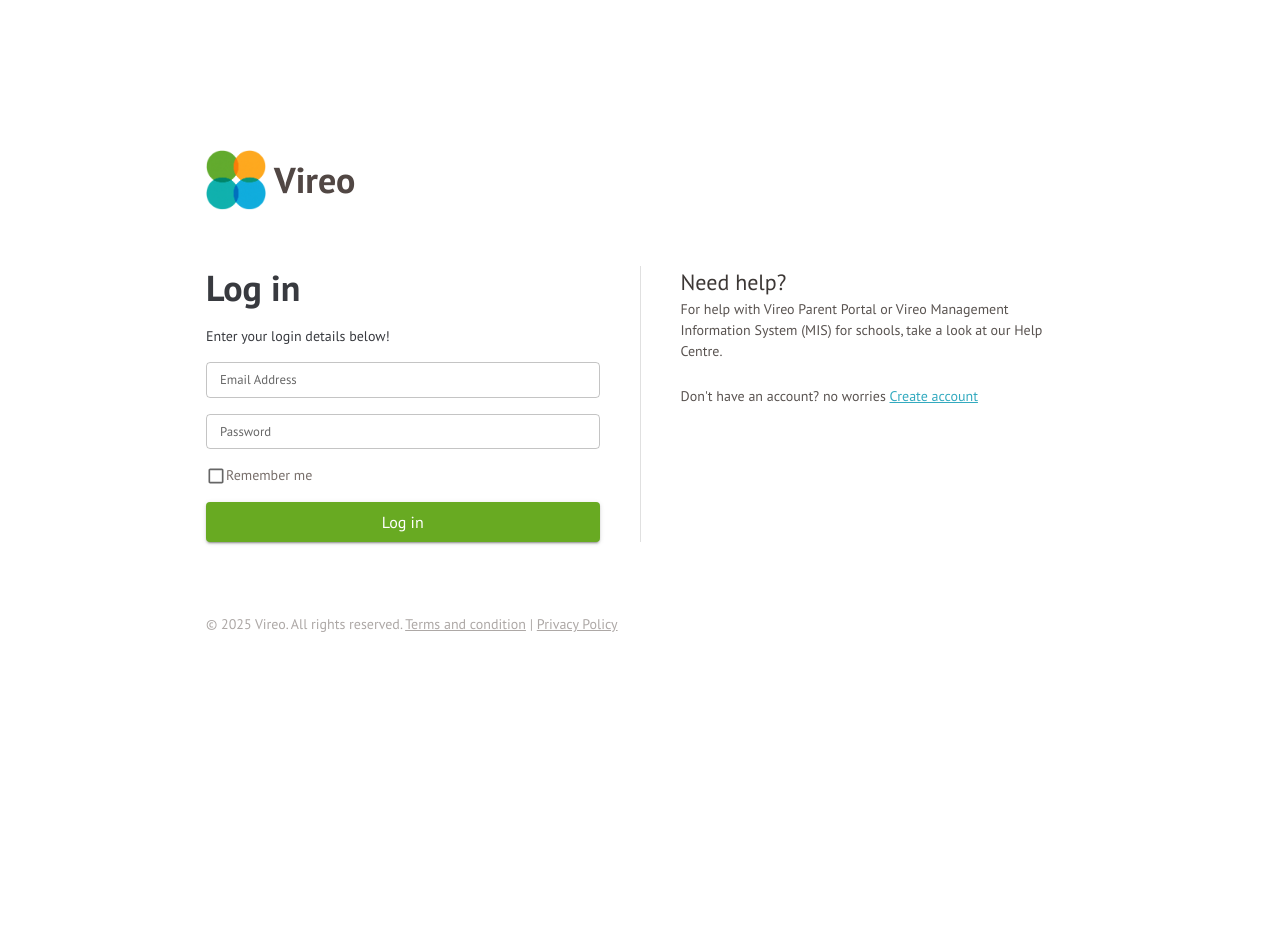
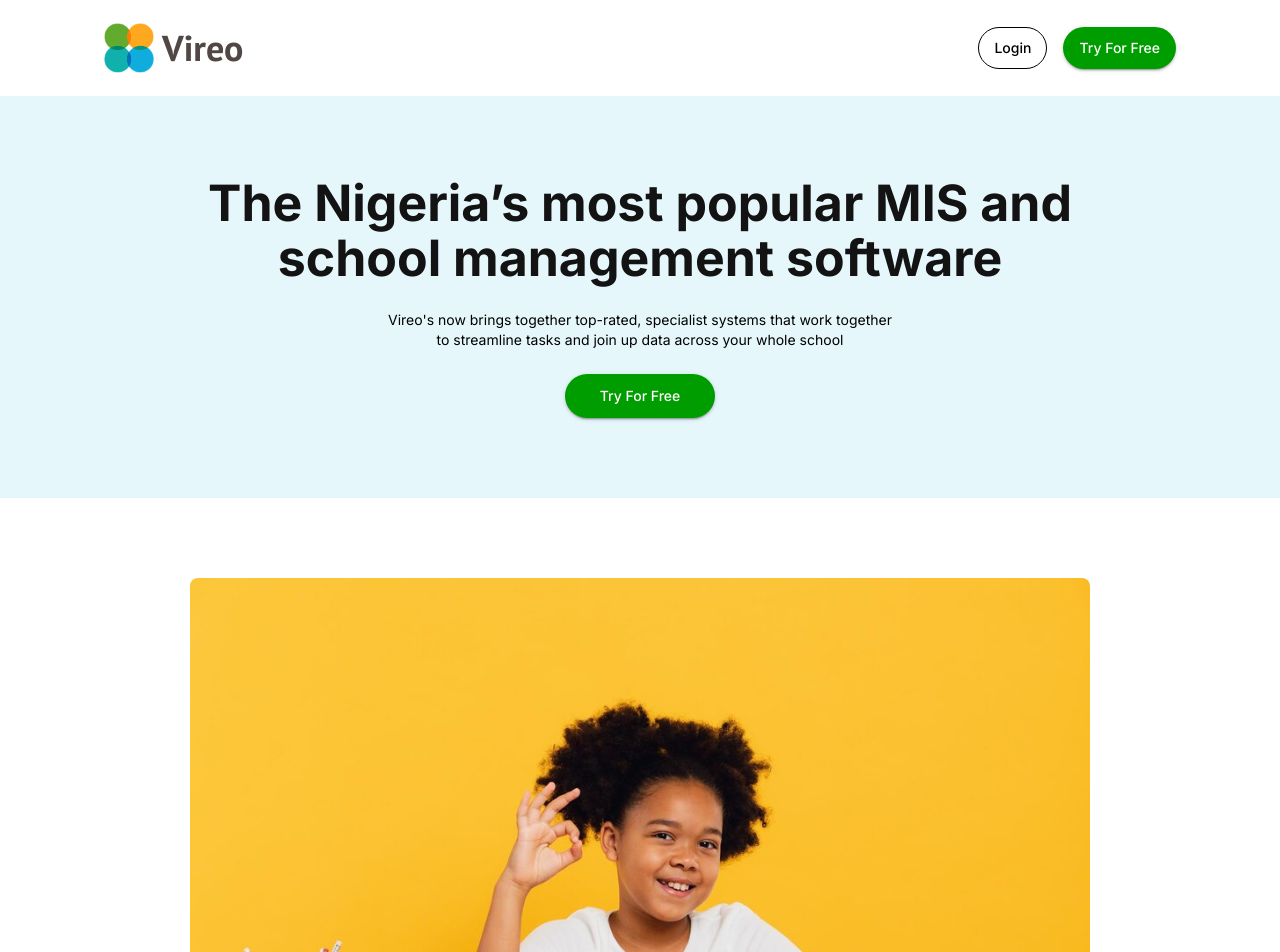
Before and after one commit to hussainibulama/school_web, a React (Create React App) app: page / in a window 1280 px wide. Shown: the top 952 px of the page. Before the commit the page ends 800 px from the top, so only its background shows below. Built offline with nearby package versions, Linux system fonts and the light colour scheme.

Commit message:
push landing page

```diff
--- a/src/assets/index.tsx
+++ b/src/assets/index.tsx
@@ -1,5 +1,6 @@
 // png
 export { default as Logo } from './png/logo-vireo.png';
+export { default as LandingPageMainBg } from './png/bg2.jpg';
 
 //svg
 export { ReactComponent as DashboardIcon } from './svg/dashboard.svg';
--- a/src/components/auth-wrapper/index.tsx
+++ b/src/components/auth-wrapper/index.tsx
@@ -16,7 +16,7 @@ const AuthWrapper = ({ children }: { children: ReactNode }) => {
   useEffect(() => {
     const handleAuthExpired = () => {
       if (!email || !schoolId) {
-        navigate('/', { replace: true });
+        navigate('/login', { replace: true });
         return;
       }
       setIsLoginRequired(true);
@@ -25,11 +25,13 @@ const AuthWrapper = ({ children }: { children: ReactNode }) => {
     window.addEventListener(CUSTOM_EVENT_TOKEN_EXPIRE, handleAuthExpired);
     return () => window.removeEventListener(CUSTOM_EVENT_TOKEN_EXPIRE, handleAuthExpired);
   }, [email, schoolId, navigate]);
+
   useEffect(() => {
     if (!email && !isLoading) {
-      navigate('/', { replace: true });
+      navigate('/login', { replace: true });
     }
   }, [email, navigate, isLoading]);
+
   return (
     <Fragment>
       {isLoading && <Loader />}
--- a/src/components/top-nav/index.tsx
+++ b/src/components/top-nav/index.tsx
@@ -51,7 +51,7 @@ const TopNav = () => {
 
   const handleLogout = () => {
     localStorage.removeItem(AUTH_STORAGE_KEY);
-    navigate('/', { replace: true });
+    navigate('/login', { replace: true });
     handleMenuClose();
   };
 
--- a/src/container/logo-vireo/index.tsx
+++ b/src/container/logo-vireo/index.tsx
@@ -8,6 +8,7 @@ type LogoVireoProps = {
   logoSize?: number; // width in px
   nameSize?: number | string; // e.g. '24px' or 24
   centered?: boolean;
+  textColor?: string;
   gap?: number;
 };
 
@@ -18,6 +19,7 @@ export default function LogoVireo({
   nameSize = 36,
   centered = false,
   gap = 1,
+  textColor,
 }: LogoVireoProps) {
   const theme = useTheme();
 
@@ -49,7 +51,7 @@ export default function LogoVireo({
             fontFamily: theme.typography.fontFamily,
             fontSize: nameSize,
             fontWeight: 600,
-            color: '#514744',
+            color: textColor || '#514744',
           }}
         >
           {APP_NAME}
--- /dev/null
+++ b/src/pages/home-page/container/header/index.tsx
@@ -0,0 +1,75 @@
+import React from 'react';
+import { AppBar, Toolbar, Box, Button } from '@mui/material';
+import { LogoVireo } from '../../../../container';
+import { useNavigate } from 'react-router';
+const Header: React.FC = () => {
+  const navigate = useNavigate();
+
+  //   const theme = useTheme();
+  //   const isMobile = useMediaQuery(theme.breakpoints.down('sm'));
+
+  return (
+    <AppBar
+      position='sticky'
+      color='transparent'
+      elevation={0}
+      sx={{
+        px: { xs: 0, sm: 10 },
+        py: { xs: 2, sm: 2 },
+        backdropFilter: 'blur(10px)',
+        background: '#fff',
+      }}
+    >
+      <Toolbar sx={{ justifyContent: 'space-between', flexWrap: 'wrap', gap: { xs: 2, sm: 0 } }}>
+        {/* Logo */}
+        <Box>
+          <LogoVireo logoSize={50} />
+        </Box>
+
+        {/* Buttons */}
+        <Box sx={{ display: 'flex', gap: 2 }}>
+          <Button
+            variant='outlined'
+            onClick={() => navigate('/login')}
+            sx={{
+              py: 1,
+              color: 'black',
+              borderColor: 'black',
+              borderRadius: '999px',
+              backgroundColor: 'white',
+              fontFamily: 'Inter, "sans-serif"',
+              textTransform: 'capitalize',
+              '&:hover': {
+                fontFamily: 'Inter, "sans-serif"',
+                backgroundColor: 'black',
+                color: 'white',
+              },
+            }}
+          >
+            Login
+          </Button>
+          <Button
+            variant='contained'
+            onClick={() => navigate('/signup')}
+            sx={{
+              py: 1,
+              backgroundColor: '#009d00',
+              fontFamily: 'Inter, "sans-serif"',
+              color: 'white',
+              borderRadius: '999px',
+              textTransform: 'capitalize',
+              '&:hover': {
+                fontFamily: 'Inter, "sans-serif"',
+                backgroundColor: '#007c00',
+              },
+            }}
+          >
+            Try for Free
+          </Button>
+        </Box>
+      </Toolbar>
+    </AppBar>
+  );
+};
+
+export default Header;
--- /dev/null
+++ b/src/pages/home-page/container/index.ts
@@ -0,0 +1 @@
+export { default as Header } from './header';
--- /dev/null
+++ b/src/pages/home-page/index.tsx
@@ -0,0 +1,211 @@
+import { Header } from './container';
+import { Box, Button, Typography } from '@mui/material';
+import { LandingPageMainBg } from '../../assets';
+import { LogoVireo } from '../../container';
+import { useNavigate } from 'react-router';
+
+export default function HomePage() {
+  const navigate = useNavigate();
+
+  return (
+    <Box>
+      <Header />
+      <Box
+        display='flex'
+        flexDirection='column'
+        pt={2}
+        sx={{
+          justifyContent: 'center',
+          alignItems: 'center',
+          gap: 3,
+          py: 10,
+          background: 'rgba(15, 172, 220, 0.1)', //#eacda0ff
+        }}
+      >
+        <Typography
+          sx={{
+            color: '#131313',
+            fontSize: { xs: '35px', sm: '50px' },
+            width: { xs: '90%', sm: '70%' },
+            fontFamily: 'Inter, "sans-serif"',
+            textAlign: 'center',
+            lineHeight: { xs: '45px', sm: '55px' },
+            fontWeight: 700,
+          }}
+        >
+          The Nigeria’s most popular MIS and school management software
+        </Typography>
+        <Typography
+          variant='body2'
+          sx={{
+            fontFamily: 'Inter, "sans-serif"',
+            textAlign: 'center',
+            width: { xs: '90%', sm: '40%' },
+            fontSize: '14px',
+          }}
+        >
+          Vireo's now brings together top-rated, specialist systems that work together to streamline
+          tasks and join up data across your whole school
+        </Typography>
+        <Button
+          variant='contained'
+          onClick={() => navigate('/signup')}
+          sx={{
+            py: 1.2,
+            px: 1,
+            width: 150,
+            backgroundColor: '#009d00',
+            fontFamily: 'Inter, "sans-serif"',
+            color: 'white',
+            borderRadius: '999px',
+            textTransform: 'capitalize',
+            '&:hover': {
+              fontFamily: 'Inter, "sans-serif"',
+              backgroundColor: '#007c00',
+            },
+          }}
+        >
+          Try for Free
+        </Button>
+      </Box>
+      <Box
+        sx={{
+          display: 'flex',
+          justifyContent: 'center',
+          width: '100%',
+          my: { xs: 0, sm: 10 },
+        }}
+      >
+        <Box
+          component='img'
+          src={LandingPageMainBg}
+          sx={{
+            borderRadius: { xs: 0, sm: 2 },
+            width: { xs: '100%', sm: 900 },
+            height: { xs: 300, sm: 'auto' },
+            objectFit: { xs: 'cover', sm: 'contain' },
+          }}
+        />
+      </Box>
+      <Box
+        sx={{
+          display: 'flex',
+          flexDirection: 'column',
+          justifyContent: 'center',
+          alignItems: 'center',
+          width: '100%',
+          mt: { xs: 5, sm: 0 },
+          mb: { xs: 5, sm: 5 },
+        }}
+      >
+        <Typography
+          sx={{
+            color: '#16140c',
+            fontSize: 32,
+            fontFamily: 'Inter, "sans-serif"',
+            textAlign: 'center',
+            fontWeight: 600,
+            lineHeight: { xs: '35px', sm: '55px' },
+          }}
+        >
+          Bring your whole school together
+        </Typography>
+        <Typography
+          variant='body2'
+          sx={{
+            fontFamily: 'Inter, "sans-serif"',
+            textAlign: 'center',
+            width: { xs: '90%', sm: '40%' },
+            my: { xs: 2, sm: 1 },
+          }}
+        >
+          Vireo's School MIS is the heart of operations and data for schools of all sizes and
+          phases. Find out why more schools are switching to Arbor than any other cloud MIS.
+        </Typography>
+        <Button
+          variant='contained'
+          onClick={() => navigate('/signup')}
+          sx={{
+            py: 1.2,
+            px: 1,
+            width: 150,
+            backgroundColor: '#009d00',
+            fontFamily: 'Inter, "sans-serif"',
+            color: 'white',
+            borderRadius: '999px',
+            textTransform: 'capitalize',
+            '&:hover': {
+              fontFamily: 'Inter, "sans-serif"',
+              backgroundColor: '#007c00',
+            },
+          }}
+        >
+          Try for Free
+        </Button>
+      </Box>
+
+      {/* <Box
+        sx={{
+          position: 'relative',
+          height: 700,
+          width: '100%',
+          backgroundImage: `url(${LandingPageMainBg})`,
+          backgroundSize: 'cover',
+          backgroundPosition: '70% center',
+          backgroundRepeat: 'no-repeat',
+          display: 'flex',
+          justifyContent: 'center',
+          alignItems: 'center',
+        }}
+      >
+        <Typography
+          sx={{
+            color: 'white',
+            fontSize: 105,
+            width: '60%',
+            fontFamily: 'Inter, "sans-serif"',
+            textAlign: 'center',
+          }}
+        >
+          Choose a{' '}
+          <Box component='span' sx={{ fontStyle: 'italic' }}>
+            better
+          </Box>{' '}
+          way to work
+        </Typography>
+      </Box> */}
+      <Box
+        sx={{
+          px: { xs: 3, sm: 15 },
+          py: 10,
+          background: '#0e9b98ff',
+          display: 'flex',
+          flexDirection: 'column',
+          gap: 3,
+        }}
+      >
+        <LogoVireo textColor='white' />
+        <Typography
+          variant='body2'
+          sx={{
+            fontSize: { xs: 16, sm: 20 },
+            color: 'white',
+          }}
+        >
+          UK: A2 NN Central Building, <br />
+          Sheep Street NN1 2LU, Northampton.
+        </Typography>
+        <Typography
+          variant='body2'
+          sx={{
+            fontSize: { xs: 16, sm: 20 },
+            color: 'white',
+          }}
+        >
+          NG: 12 Floor 3 Apo Sparklight Mall <br />
+          Apo Abuja.
+        </Typography>
+      </Box>
+    </Box>
+  );
+}
--- a/src/pages/index.tsx
+++ b/src/pages/index.tsx
@@ -18,3 +18,4 @@ export { default as Session } from './session';
 export { default as Assessment } from './assessment';
 export { default as ViewAssessmentSubjects } from './view-assessment-subjects';
 export { default as AddSubjectScore } from './add-subject-score';
+export { default as HomePage } from './home-page';
--- a/src/routes/routes.tsx
+++ b/src/routes/routes.tsx
@@ -19,13 +19,14 @@ import {
   Assessment,
   ViewAssessmentSubjects,
   AddSubjectScore,
+  HomePage,
 } from '../pages';
 import { DashboardLayout, AuthWrapper } from '../components';
 
 export const routes = [
   {
     path: '/',
-    element: <Login />,
+    element: <HomePage />,
   },
   {
     path: '/login',
```
Also changed, not shown: src/assets/png/bg2.jpg (added), src/assets/png/logo-vireo1.png (deleted).
